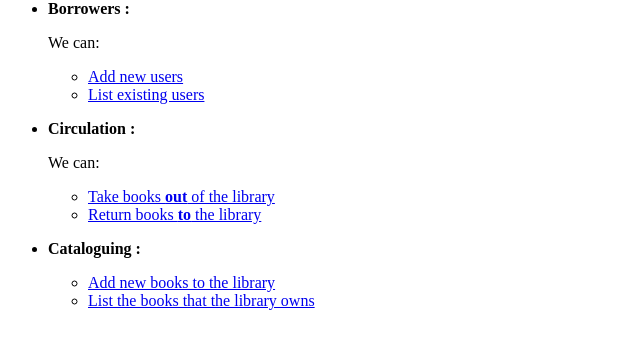
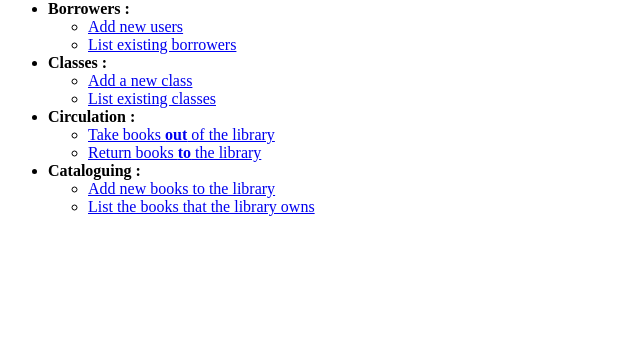
Before and after one commit to stephengaito/simple-school-library, a Python web app: template schoolLib/templates/homePage.html in a window 1280 px wide. Shown: the part 16-365 px from the top of the page, without its empty margins (0-640 px from the left). Run offline with Jinja, Linux system fonts and the light colour scheme; the template is opened without the code that fills it, so the values that code supplies are empty.

Commit message:
first class list

```diff
--- a/schoolLib/app.py
+++ b/schoolLib/app.py
@@ -7,6 +7,9 @@ from starlette.staticfiles import StaticFiles
 
 from schoolLib.router import *
 from schoolLib.templates import *
+
+# The ORDER here is important!
+import schoolLib.classes
 
 @get('/')
 def homepage(request):
--- a/schoolLib/templates/homePage.html
+++ b/schoolLib/templates/homePage.html
@@ -2,19 +2,26 @@
 {% block content %}
 <ul>
   <li><strong>Borrowers :</strong>
-    <p>We can:
     <ul>
       <li>
         <a href="/borrowers/new">Add new users</a>
       </li>
       <li>
-          <a href="/borrowsers/list">List existing users</a>
+        <a href="/borrowsers/list">List existing borrowers</a>
       </li>
     </ul>
-    </p>
+  </li>
+  <li><strong>Classes :</strong>
+    <ul>
+      <li>
+        <a href="/classes/new">Add a new class</a>
+      </li>
+      <li>
+        <a href="/classes/list">List existing classes</a>
+      </li>
+    </ul>
   </li>
   <li><strong>Circulation :</strong>
-    <p>We can:
     <ul>
       <li>
         <a href="/books/takeOut">Take books <strong>out</strong> of the library</a>
@@ -23,10 +30,8 @@
         <a href="/books/return">Return books <strong>to</strong> the library</a>
       </li>
     </ul>
-    </p>
   </li>
   <li><strong>Cataloguing :</strong>
-    <p>
     <ul>
       <li>
         <a href="/books/new">Add new books to the library</a>
@@ -35,7 +40,6 @@
         <a href="/books/list">List the books that the library owns</a>
       </li>
     </ul>
-    </p>
   </li>
 </ul>
 {% endblock %}
```
Also changed, not shown: schoolLib/classes.py (added, +15 -0 lines), schoolLib/templates/classes/listClasses.html (added, +8 -0 lines), tests/test_newBrowser.py (+8 -0 lines), 1 other file. Lines whose indentation alone changed are shown as unchanged.
